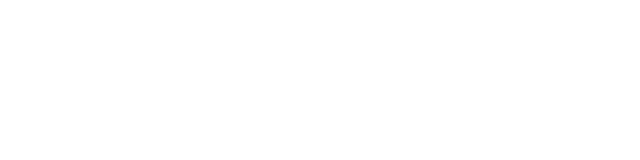
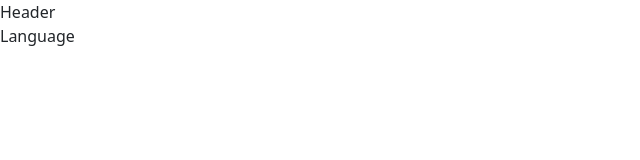
Before and after one commit to szrokmn/language_cards-react, a React (Create React App) app: page / in a window 1280 px wide. Shown: the top 160 px of the page, without its empty margins (0-640 px from the left). Built offline with nearby package versions, Linux system fonts and the light colour scheme.

Commit message:
add components

```diff
--- a/src/App.js
+++ b/src/App.js
@@ -1,11 +1,15 @@
 import './App.css';
 import 'bootstrap/dist/css/bootstrap.min.css';
+import Header from './components/Header';
+import Card from './components/Card';
+
 
 function App() {
   return (
-    <div className="App">
-
-    </div>
+   <>
+    <Header/>
+    <Card/>
+   </>
   );
 }
 
--- /dev/null
+++ b/src/components/Card.jsx
@@ -0,0 +1,12 @@
+import React from 'react'
+import Language from './Language'
+
+const Card = () => {
+  return (
+    <div>
+        <Language/>
+    </div>
+  )
+}
+
+export default Card
--- /dev/null
+++ b/src/components/Header.jsx
@@ -0,0 +1,9 @@
+import React from 'react'
+
+const Header = () => {
+  return (
+    <div>Header</div>
+  )
+}
+
+export default Header
--- /dev/null
+++ b/src/components/Language.jsx
@@ -0,0 +1,9 @@
+import React from 'react'
+
+const Language = () => {
+  return (
+    <div>Language</div>
+  )
+}
+
+export default Language
```
